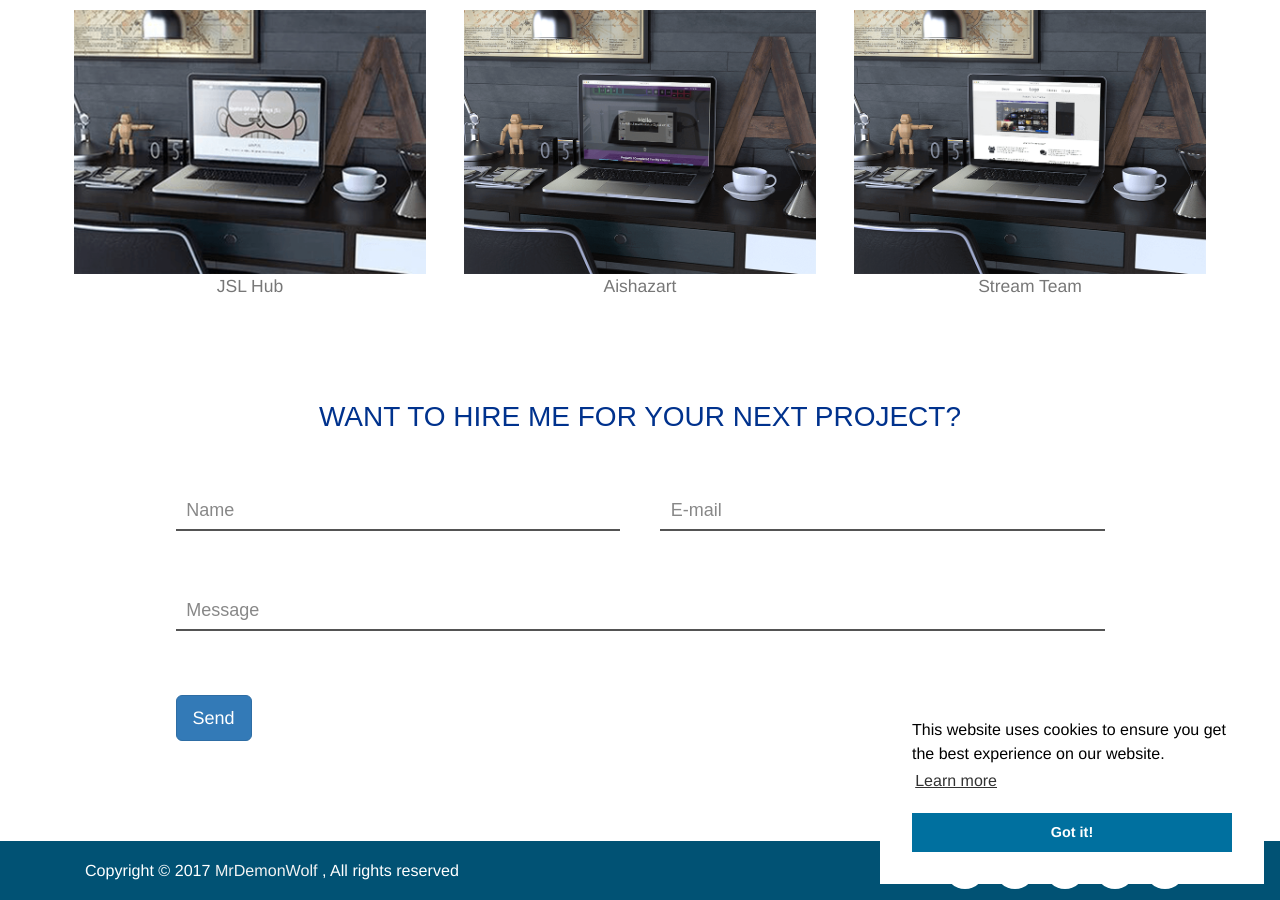
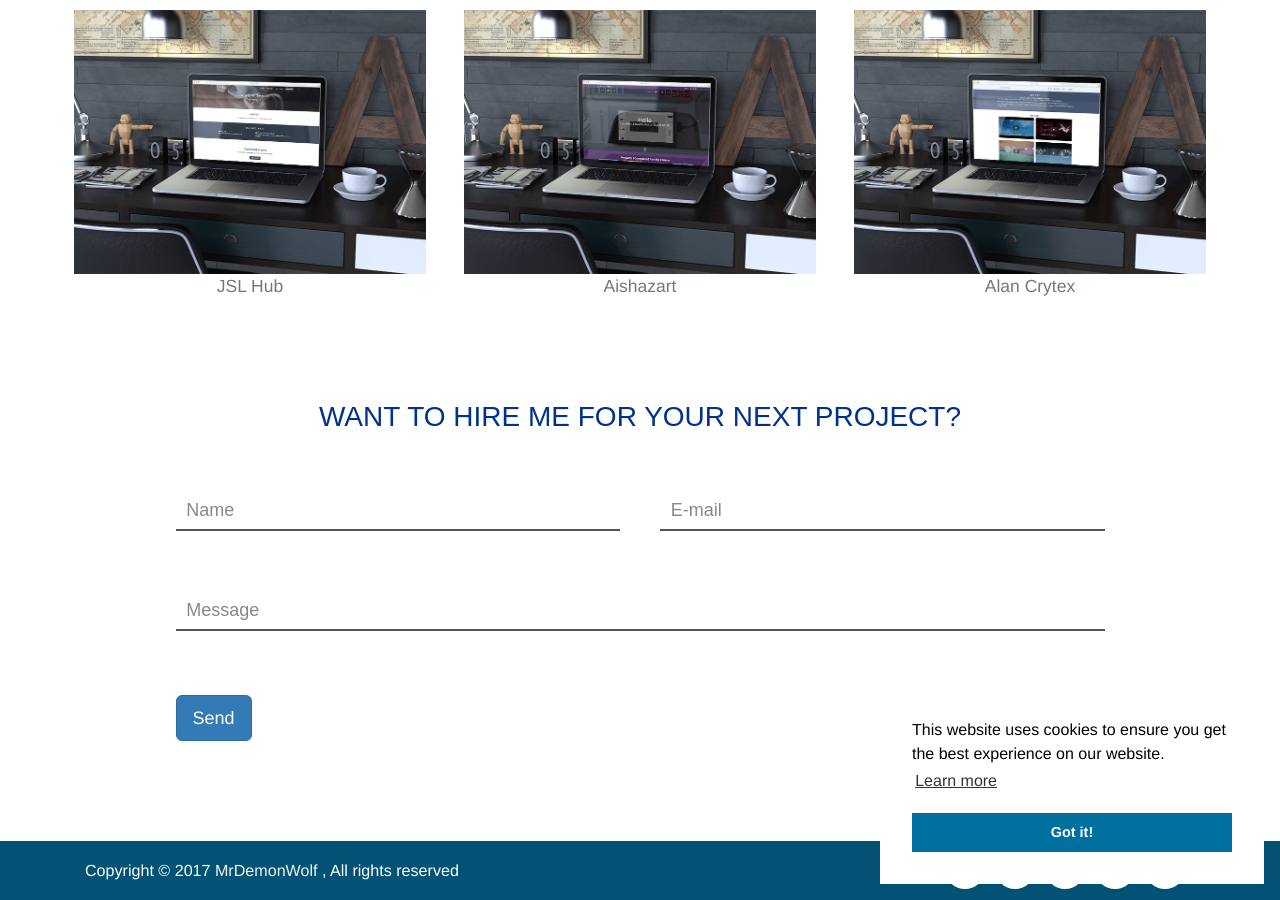
Before and after one commit to MrDemonWolf/jekyll-mrdemonwolf, a Jekyll site: the page built from index.html, in a window 1280 px wide and 900 px high, scrolled down 792 px. Built offline with Jekyll 4.4.1, drawn with Linux system fonts in a browser that asks for light colours.

Commit message:
Added jslhub thumnail.

```diff
--- a/_data/settings.yaml
+++ b/_data/settings.yaml
@@ -46,7 +46,7 @@ hero-button:
 examples:
 - {title: 'JSL Hub', url: 'jslhub', picture: 'jslhub.png'}
 - {title: 'Aishazart', url: 'aishazart', picture: 'aishazart.png'}
-- {title: 'Stream Team', url: 'stream_team', picture: 'stream_team.png'}
+- {title: 'Alan Crytex', url: 'alancrytex', picture: 'alancrytex.png'}
 
 #-------------------------------
 # Projects Gallery Section
```
Also changed, not shown: assets/_images/projects/thumbnails/jslhub.png, assets/images/projects/thumbnails/jslhub.png, 1 other file.
